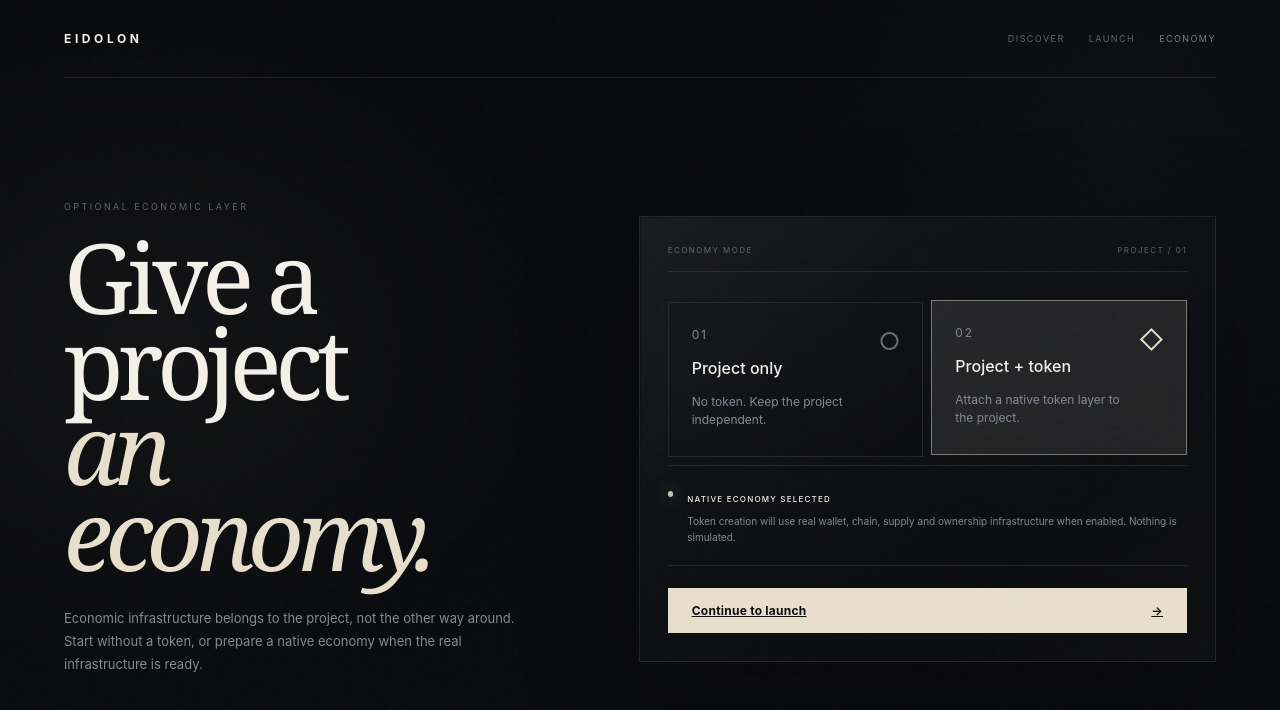
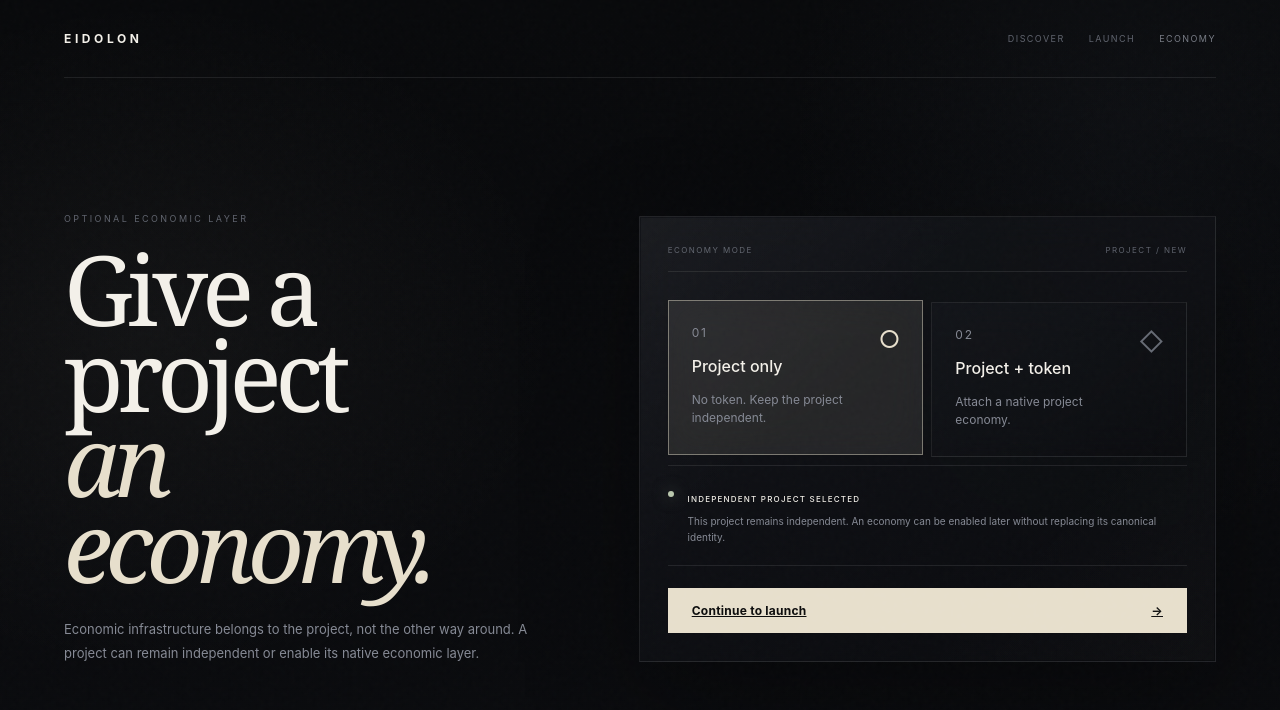
Before and after one commit to saalax4721x-coder/EIDOLON, a Next.js app: page /economy in a window 1280 px wide. Shown: the top 710 px of the page. Built offline with nearby package versions, Linux system fonts and the light colour scheme.

Commit message:
feat: make economy context real

```diff
--- a/app/economy/page.tsx
+++ b/app/economy/page.tsx
@@ -2,14 +2,60 @@
 
 import { useEffect, useState } from "react";
 
+type Mode = "none" | "token";
+
 export default function Economy() {
-  const [mode, setMode] = useState<"none" | "token">("token");
+  const [mode, setMode] = useState<Mode>("none");
   const [projectSlug, setProjectSlug] = useState<string | null>(null);
+  const [projectId, setProjectId] = useState<string | null>(null);
+  const [projectName, setProjectName] = useState("");
+  const [loading, setLoading] = useState(false);
+  const [saving, setSaving] = useState(false);
+  const [message, setMessage] = useState("");
+  const [error, setError] = useState("");
 
   useEffect(() => {
     const slug = new URLSearchParams(window.location.search).get("project");
-    if (slug && /^[a-z0-9]+(?:-[a-z0-9]+)*$/.test(slug)) setProjectSlug(slug);
+    if (!slug || !/^[a-z0-9]+(?:-[a-z0-9]+)*$/.test(slug)) return;
+    setProjectSlug(slug);
+    setLoading(true);
+    fetch("/api/project?slug=" + encodeURIComponent(slug), { cache: "no-store" })
+      .then(async (response) => {
+        const data = await response.json().catch(() => null);
+        if (!response.ok || !data?.project?.id) throw new Error(data?.error ?? "Project could not be loaded.");
+        setProjectId(data.project.id);
+        setProjectName(data.project.name);
+        setMode(data.project.economy === "token" ? "token" : "none");
+      })
+      .catch((cause) => setError(cause instanceof Error ? cause.message : "Project could not be loaded."))
+      .finally(() => setLoading(false));
   }, []);
+
+  const saveMode = async (nextMode: Mode) => {
+    setMode(nextMode);
+    setMessage("");
+    setError("");
+    if (!projectId) return;
+    setSaving(true);
+    try {
+      const response = await fetch("/api/project/economy", {
+        method: "PATCH",
+        headers: { "content-type": "application/json" },
+        body: JSON.stringify({ projectId, mode: nextMode }),
+      });
+      const data = await response.json().catch(() => null);
+      if (response.status === 401) {
+        window.location.href = "/auth?next=" + encodeURIComponent(window.location.pathname + window.location.search);
+        return;
+      }
+      if (!response.ok) throw new Error(data?.error ?? "Economy could not be updated.");
+      setMessage(nextMode === "token" ? "Token economy selected for this project." : "Project-only economy selected.");
+    } catch (cause) {
+      setError(cause instanceof Error ? cause.message : "Economy could not be updated.");
+    } finally {
+      setSaving(false);
+    }
+  };
 
   const returnHref = projectSlug ? "/project?slug=" + encodeURIComponent(projectSlug) : "/launch";
 
@@ -22,16 +68,22 @@ export default function Economy() {
       <section className="economy-stage">
         <div className="economy-intro">
           <div className="eyebrow">OPTIONAL ECONOMIC LAYER</div>
-          <h1>Give a project<br/><em>an economy.</em></h1>
-          <p>Economic infrastructure belongs to the project, not the other way around. Start without a token, or prepare a native economy when the real infrastructure is ready.</p>
+          <h1>{projectName ? <>Shape<br/><em>{projectName}.</em></> : <>Give a project<br/><em>an economy.</em></>}</h1>
+          <p>Economic infrastructure belongs to the project, not the other way around. A project can remain independent or enable its native economic layer.</p>
         </div>
-        <div className="economy-console">
-          <div className="console-line"><span>ECONOMY MODE</span><span>{projectSlug ? "PROJECT / CONTEXT" : "PROJECT / 01"}</span></div>
-          <div className="economy-grid">
-            <button type="button" className={mode === "none" ? "economy active" : "economy"} onClick={() => setMode("none")}><span className="economy-index">01</span><strong>Project only</strong><span>No token. Keep the project independent.</span><i>○</i></button>
-            <button type="button" className={mode === "token" ? "economy active" : "economy"} onClick={() => setMode("token")}><span className="economy-index">02</span><strong>Project + token</strong><span>Attach a native token layer to the project.</span><i>◇</i></button>
-          </div>
-          <div className="economy-readout"><span className="readout-dot"/><div><strong>{mode === "token" ? "NATIVE ECONOMY SELECTED" : "INDEPENDENT PROJECT SELECTED"}</strong><p>{mode === "token" ? "Token creation will use real wallet, chain, supply and ownership infrastructure when enabled. Nothing is simulated." : "You can activate an economy later without replacing the project's canonical identity."}</p></div></div>
+        <div className="economy-console" aria-busy={loading || saving}>
+          <div className="console-line"><span>ECONOMY MODE</span><span>{projectSlug ? "PROJECT / CONTEXT" : "PROJECT / NEW"}</span></div>
+          {loading ? <div className="economy-readout"><span className="readout-dot"/><div><strong>READING PROJECT STATE</strong><p>Loading the persisted economy configuration.</p></div></div> : (
+            <>
+              <div className="economy-grid">
+                <button type="button" className={mode === "none" ? "economy active" : "economy"} disabled={saving} onClick={() => saveMode("none")}><span className="economy-index">01</span><strong>Project only</strong><span>No token. Keep the project independent.</span><i>○</i></button>
+                <button type="button" className={mode === "token" ? "economy active" : "economy"} disabled={saving} onClick={() => saveMode("token")}><span className="economy-index">02</span><strong>Project + token</strong><span>Attach a native project economy.</span><i>◇</i></button>
+              </div>
+              <div className="economy-readout"><span className="readout-dot"/><div><strong>{mode === "token" ? "NATIVE ECONOMY SELECTED" : "INDEPENDENT PROJECT SELECTED"}</strong><p>{mode === "token" ? "The economic mode is persisted. Token deployment, wallet ownership and chain configuration require real infrastructure before activation." : "This project remains independent. An economy can be enabled later without replacing its canonical identity."}</p></div></div>
+              {message && <p className="action-note" role="status" aria-live="polite">{message}</p>}
+              {error && <p className="action-error" role="alert">{error}</p>}
+            </>
+          )}
           <a className="primary" href={returnHref}>{projectSlug ? "Return to project" : "Continue to launch"} <span>→</span></a>
         </div>
       </section>
```
